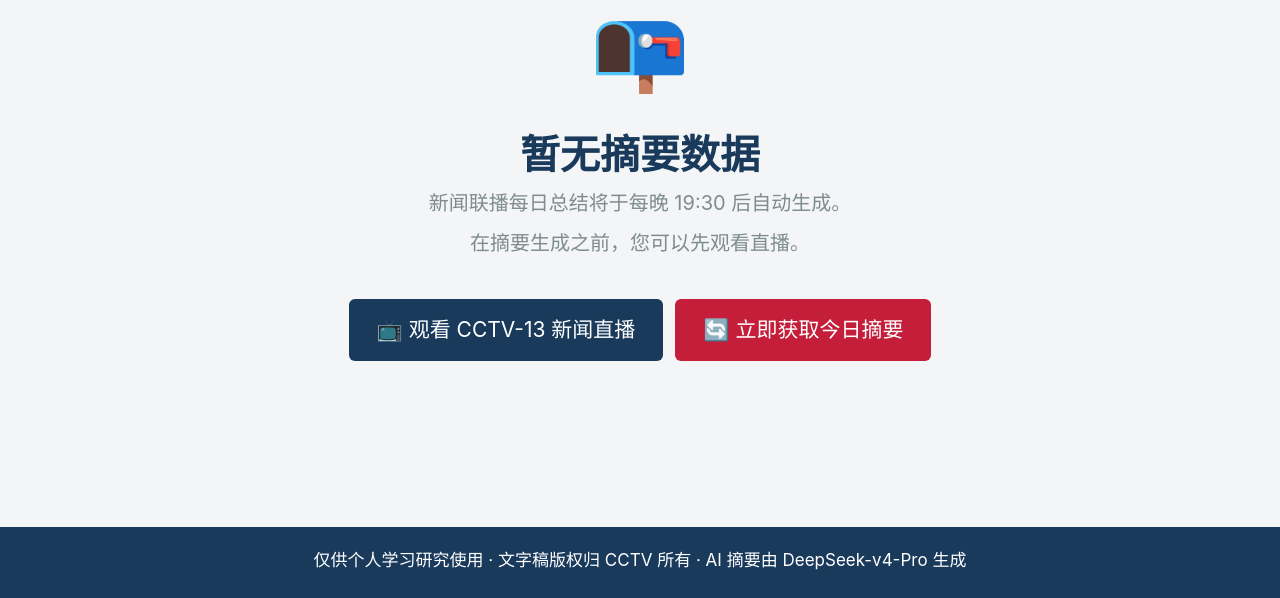
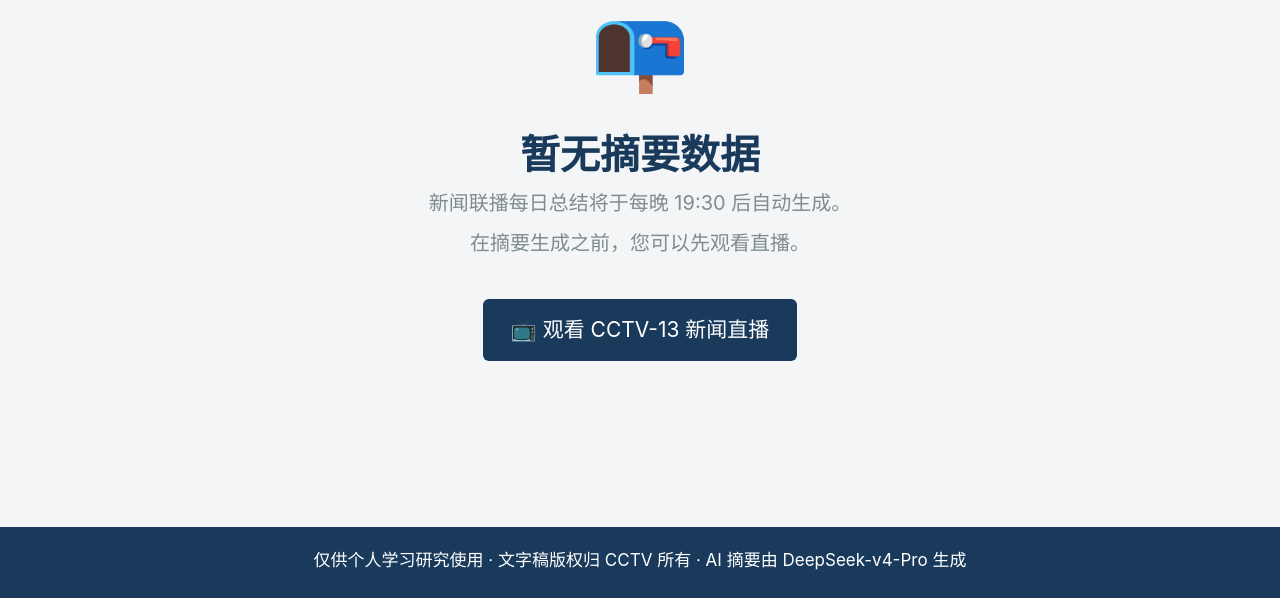
Before and after one commit to Xuanting23/xwlb-summary, a Flask app: page / in a window 1280 px wide. Shown: the part 202-800 px from the top of the page. Run offline with Flask 3, Linux system fonts and the light colour scheme; data that the repository does not hold is empty; some libraries are stand-ins or nearby versions.

Commit message:
refactor: 移除手动刷新入口，调度器加播前守卫，杜绝无效 LLM 调用

```diff
--- a/app.py
+++ b/app.py
@@ -7,13 +7,14 @@ from datetime import date, datetime
 
 from flask import Flask, jsonify, render_template, request
 
-from config import DATABASE_PATH, FLASK_DEBUG, FLASK_HOST, FLASK_PORT, LOG_LEVEL, SECRET_KEY
+from config import (
+    DATABASE_PATH, FLASK_DEBUG, FLASK_HOST, FLASK_PORT,
+    LOG_LEVEL, SECRET_KEY,
+)
 from database import (
     get_history, get_history_count, get_latest_summary, get_summary_by_date,
-    init_db, mark_failed, save_raw_transcript, save_summary,
+    init_db,
 )
-from summarizer import generate_summary, match_segments_to_summary
-from fetcher import fetch_daily_transcript
 
 # ============================================================
 # 初始化
@@ -117,53 +118,6 @@ def api_summary_by_date(date_str: str):
     return jsonify(record)
 
 
-@app.route("/api/fetch-now", methods=["POST"])
-def api_fetch_now():
-    """手动触发抓取 + 摘要生成。支持 ?date=YYYY-MM-DD 指定日期，默认今天。"""
-    date_str = request.args.get("date", "").strip()
-    if date_str:
-        try:
-            target_date = date.fromisoformat(date_str)
-            if target_date > date.today():
-                return jsonify({"error": "不能抓取未来日期"}), 400
-        except ValueError:
-            return jsonify({"error": "日期格式错误，请使用 YYYY-MM-DD"}), 400
-    else:
-        target_date = date.today()
-
-    logger.info(f"手动触发: {target_date.isoformat()} 的抓取与摘要")
-
-    # Step 1: 获取文字稿
-    result = fetch_daily_transcript(target_date)
-    if not result:
-        mark_failed(target_date)
-        return jsonify({"error": f"无法获取 {target_date.isoformat()} 的文字稿，请稍后重试"}), 503
-
-    # Step 2: 保存原始文字稿（含分段）
-    segments = result.get("segments", [])
-    save_raw_transcript(target_date, result["raw_text"], result["source"], segments)
-
-    # Step 3: 生成 AI 摘要（传入分段以启用 segment_id 标注）
-    summary = generate_summary(result["raw_text"], target_date, segments=segments)
-    if not summary:
-        mark_failed(target_date)
-        return jsonify({"error": "AI 摘要生成失败"}), 500
-
-    # 匹配原始分段
-    if segments:
-        summary = match_segments_to_summary(summary, segments)
-
-    # Step 4: 保存摘要
-    save_summary(target_date, summary)
-
-    return jsonify({
-        "status": "ok",
-        "date": target_date.isoformat(),
-        "source": result["source"],
-        "message": "摘要已生成",
-    })
-
-
 @app.route("/api/status")
 def api_status():
     """API — 获取系统状态。"""
--- a/templates/index.html
+++ b/templates/index.html
@@ -158,16 +158,6 @@
             <a href="https://tv.cctv.com/lm/xwlb/day/{{ date_compact }}.shtml" target="_blank" rel="noopener" class="btn btn-live">📺 观看回放</a>
         </div>
 
-        {# 快速操作 #}
-        <div class="side-card">
-            <h2>🔗 快速操作</h2>
-            <div class="quick-actions">
-                <a href="/history" class="btn btn-outline">📅 查看历史</a>
-                <button onclick="manualFetch()" class="btn btn-primary">🔄 立即刷新</button>
-            </div>
-            <p id="fetch-status" class="fetch-status"></p>
-        </div>
-
     </aside>
 </div>
 
@@ -180,9 +170,7 @@
     <p class="text-muted">在摘要生成之前，您可以先观看直播。</p>
     <div class="empty-actions">
         <a href="https://tv.cctv.com/live/cctv13/" target="_blank" rel="noopener" class="btn btn-live btn-lg">📺 观看 CCTV-13 新闻直播</a>
-        <button onclick="manualFetch()" class="btn btn-primary btn-lg">🔄 立即获取今日摘要</button>
     </div>
-    <p id="fetch-status" class="fetch-status"></p>
 </div>
 {% endif %}
 
@@ -214,34 +202,5 @@ function toggleOriginal(btn) {
     }
 }
 
-async function manualFetch() {
-    const btn = document.querySelector('button[onclick="manualFetch()"]');
-    const status = document.getElementById('fetch-status');
-    if (!btn || !status) return;
-
-    btn.disabled = true;
-    btn.textContent = '⏳ 获取中...';
-    status.textContent = '';
-
-    try {
-        const resp = await fetch('/api/fetch-now', { method: 'POST' });
-        const data = await resp.json();
-
-        if (resp.ok) {
-            status.textContent = '✅ ' + data.message + ' — 页面即将刷新';
-            status.className = 'fetch-status success';
-            setTimeout(() => location.reload(), 1500);
-        } else {
-            status.textContent = '❌ ' + (data.error || '操作失败');
-            status.className = 'fetch-status error';
-        }
-    } catch (e) {
-        status.textContent = '❌ 网络错误，请稍后重试';
-        status.className = 'fetch-status error';
-    } finally {
-        btn.disabled = false;
-        btn.textContent = '🔄 立即刷新';
-    }
-}
 </script>
 {% endblock %}
```
Also changed, not shown: scheduler.py (+8 -1 lines).
